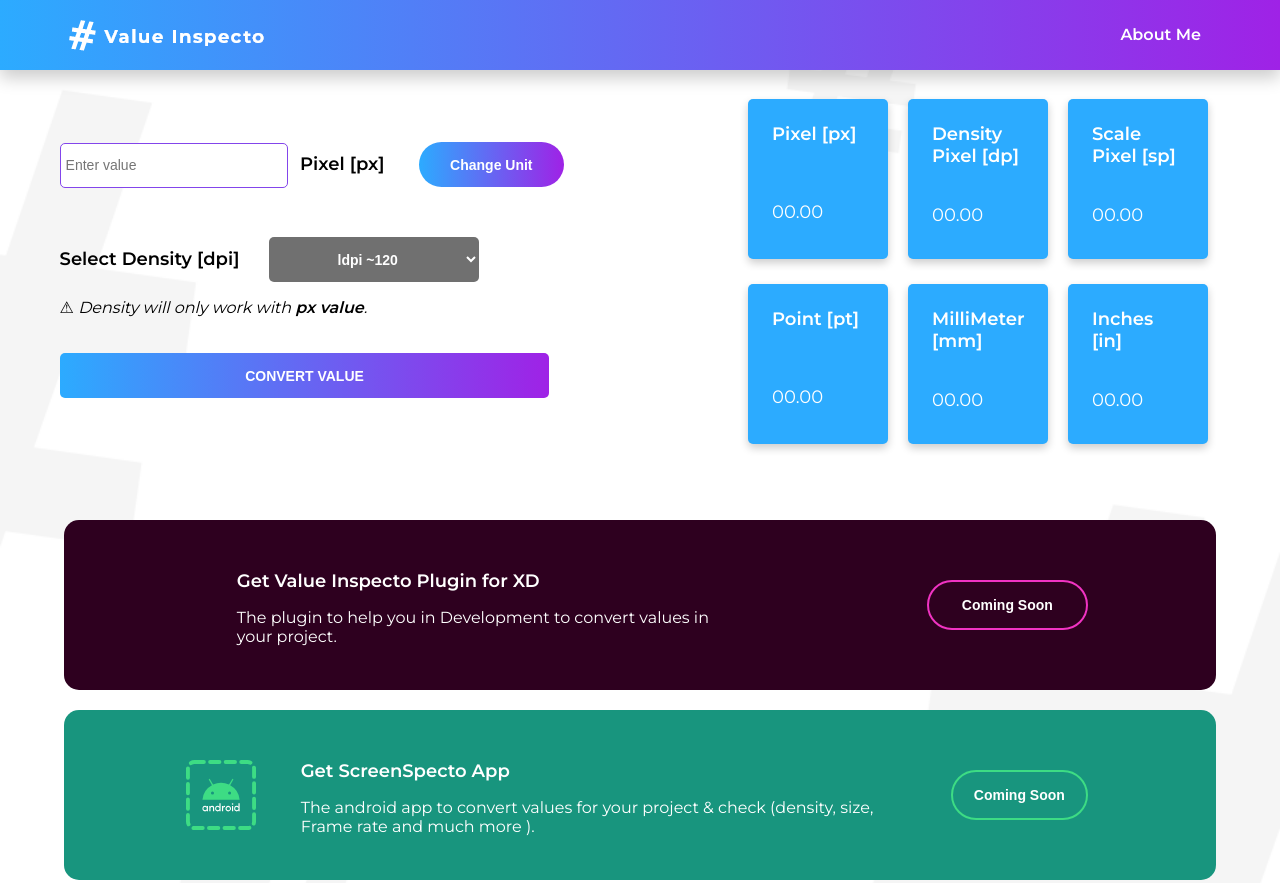
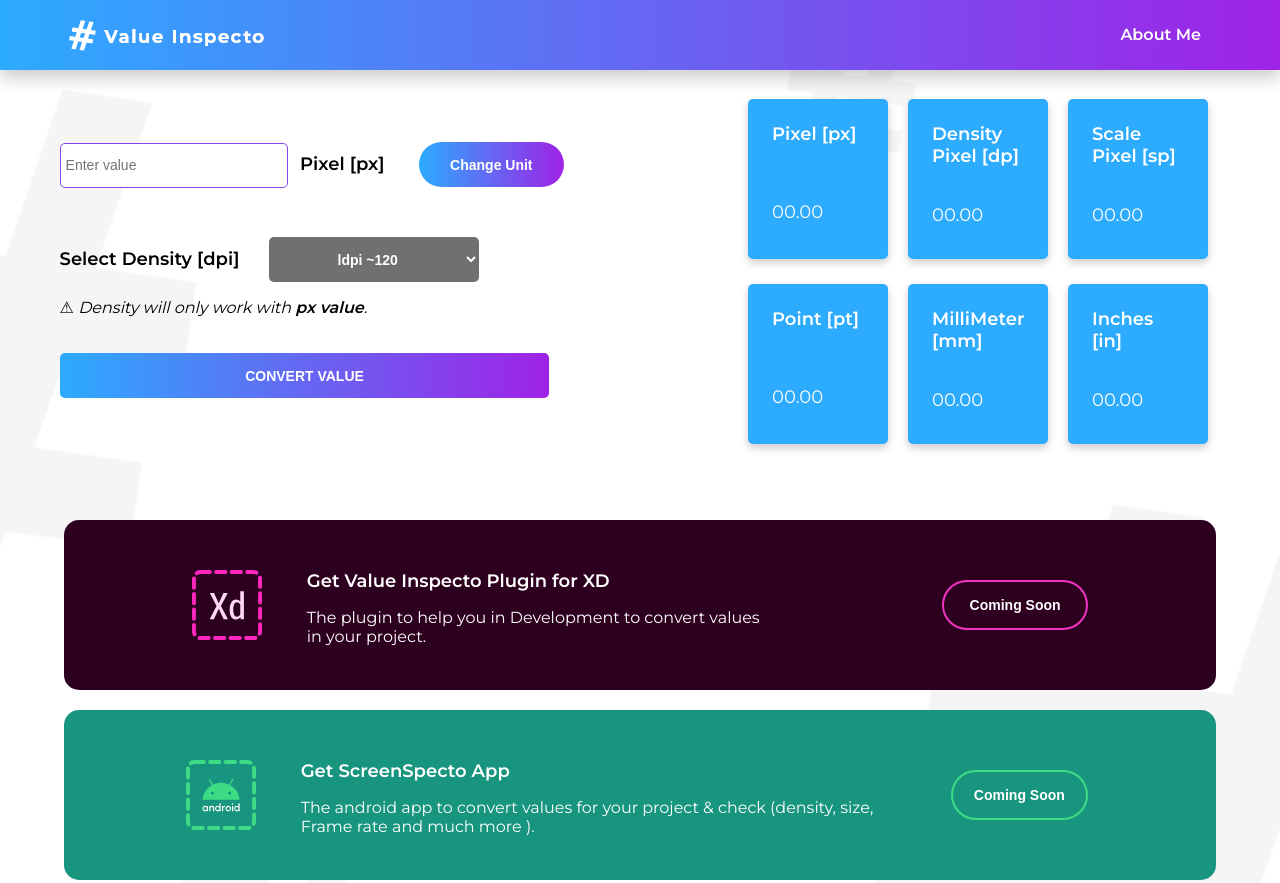
Before and after one commit to valueinspecto/valueinspecto.github.io, a plain HTML site: page index.html in a window 1280 px wide. Shown: the top 883 px of the page. Drawn offline with Linux system fonts and the light colour scheme.

Commit message:
Update index.html

```diff
--- a/index.html
+++ b/index.html
@@ -98,7 +98,7 @@
 
     <!-- XD Plugin Download Section  -->
     <div class="xd-banner">
-      <!-- <img class="xd-img" src="images/adobexd-logo.svg" alt="Adobe XD"> -->
+      <img class="xd-img" src="images/adobexd-logo.svg" alt="Adobe XD">
       <div class="xd-desc">
         <b class="boldColor-White">Get Value Inspecto Plugin for XD</b>
         <p style="color: white; font-size: 16px;">The plugin to help you in Development to convert values in your
```
